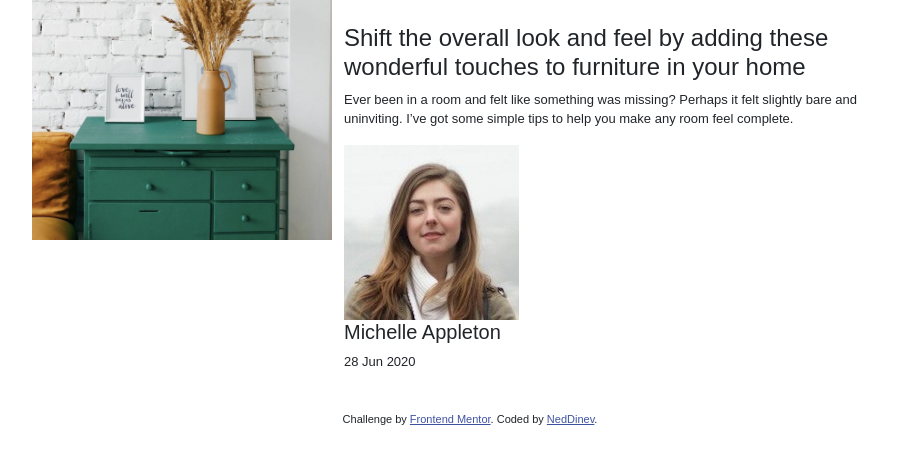
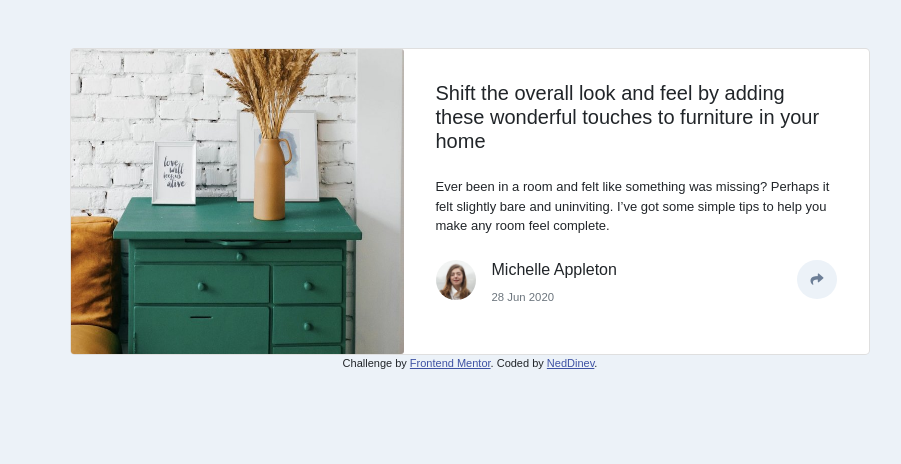
Before and after one commit to NedDinev/article-preview-component-master, a plain HTML site: page index.html in a window 1280 px wide. Shown: the whole page, without its empty margins (170-1071 px from the left). Drawn offline with nearby package versions, Linux system fonts and the light colour scheme; a web font is replaced by a local one.

Commit message:
Add files via upload

```diff
--- a/index.html
+++ b/index.html
@@ -10,7 +10,7 @@
       integrity="sha384-EVSTQN3/azprG1Anm3QDgpJLIm9Nao0Yz1ztcQTwFspd3yD65VohhpuuCOmLASjC"
       crossorigin="anonymous"
     />
-    <link rel="stylesheet" href="style.css" />
+
 
     <link
       rel="stylesheet"
@@ -26,36 +26,52 @@
       href="./images/favicon-32x32.png"
     />
 
+    <link rel="stylesheet" href="style.css" />
+    <link rel="stylesheet" href="responsive.css">
     <title>Frontend Mentor | Article preview component</title>
 
-    <style></style>
+
   </head>
   <body>
-    <article class="container">
-      <div class="row">
-        <div class="col-4">
-          <img class="furniture" src="images/drawers.jpg" alt="furniture" />
+
+
+    <div class="card d-flex mx-auto mt-5 rounded-3" >
+      <div class="row g-0">
+        <div class="col-md-5">
+          <img class="card-img" src="images/drawers.jpg" alt="furniture" />
         </div>
-        <div class="col-8 p-4">
-          <h4>
-            Shift the overall look and feel by adding these wonderful touches to
-            furniture in your home
-          </h4>
-          <p>
-            Ever been in a room and felt like something was missing? Perhaps it
-            felt slightly bare and uninviting. I’ve got some simple tips to help
-            you make any room feel complete.
-          </p>
+        <div class="col-md-7 p-3">
+          <div class="card-body">
+            <h5 class="card-title mb-4">
+              Shift the overall look and feel by adding these wonderful touches
+              to furniture in your home
+            </h5>
+            <p class="card-text main-text mb-4 ">
+              Ever been in a room and felt like something was missing? Perhaps it
+              felt slightly bare and uninviting. I’ve got some simple tips to help
+              you make any room feel complete.
+            </p>
+            <p class="card-text">
+              <img
+              src="images/avatar-michelle.jpg"
+              alt="author"
+              class="author_img rounded-circle d-inline-block float-start me-3"
+            />
+              <div class="author d-inline-block">
 
-          <div class="author">
-            <img src="images/avatar-michelle.jpg" alt="author" />
-            <h5>Michelle Appleton</h5>
-            <p>28 Jun 2020</p>
-            <div class="share"></div>
+                <h6>Michelle Appleton</h6>
+                <small class="text-muted">28 Jun 2020</small>
+
+
+            </p>
           </div>
+          <div class="share_icon rounded-circle d-inline-block float-end"><i class="fas fa-share"></i></div>
+        </div>
         </div>
       </div>
-    </article>
+    </div>
+
+
 
     <div class="attribution">
       Challenge by
--- /dev/null
+++ b/responsive.css
@@ -0,0 +1,5 @@
+@media only screen and (max-width: 600px) {
+  .card {
+    width: 300px;
+  }
+}
--- a/style.scss
+++ b/style.scss
@@ -7,6 +7,9 @@ $Light_Grayish_Blue: hsl(210, 46%, 95%);
 body {
   font-family: "Manrope", sans-serif;
   font-size: 13px;
+  margin: 0;
+  padding: 0;
+  background-color: $Light_Grayish_Blue;
 }
 
 .attribution {
@@ -16,11 +19,33 @@ body {
 .attribution a {
   color: hsl(228, 45%, 44%);
 }
-
-.container {
-  width: 900px;
+.card-title {
+  word-wrap: break-word;
+}
+.main-text {
+  word-wrap: break-word;
+}
+.card {
+  width: 800px;
+  vertical-align: middle;
+  overflow-wrap: break-word;
 }
 
-.furniture {
-  width: 300px;
+.card-img {
+  width: 100%;
+  height: 100%;
 }
+
+.author_img {
+  width: 40px;
+}
+
+.share_icon {
+  background-color: $Light_Grayish_Blue;
+  width: 40px;
+  text-align: center;
+  padding: 10px;
+}
+.fa-share {
+  color: $Desaturated_Dark_Blue;
+}
```
Also changed, not shown: style.css, 1 other file.
